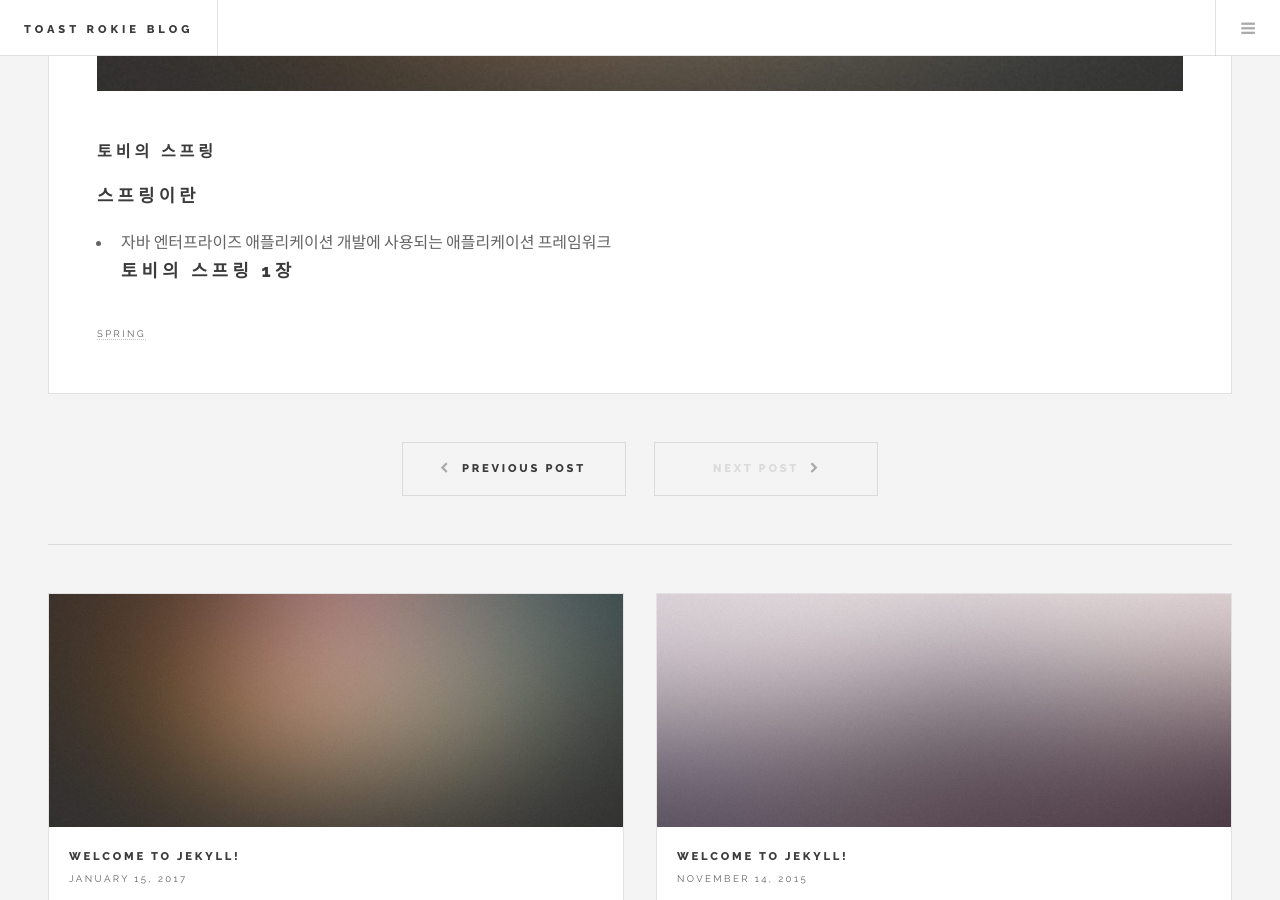
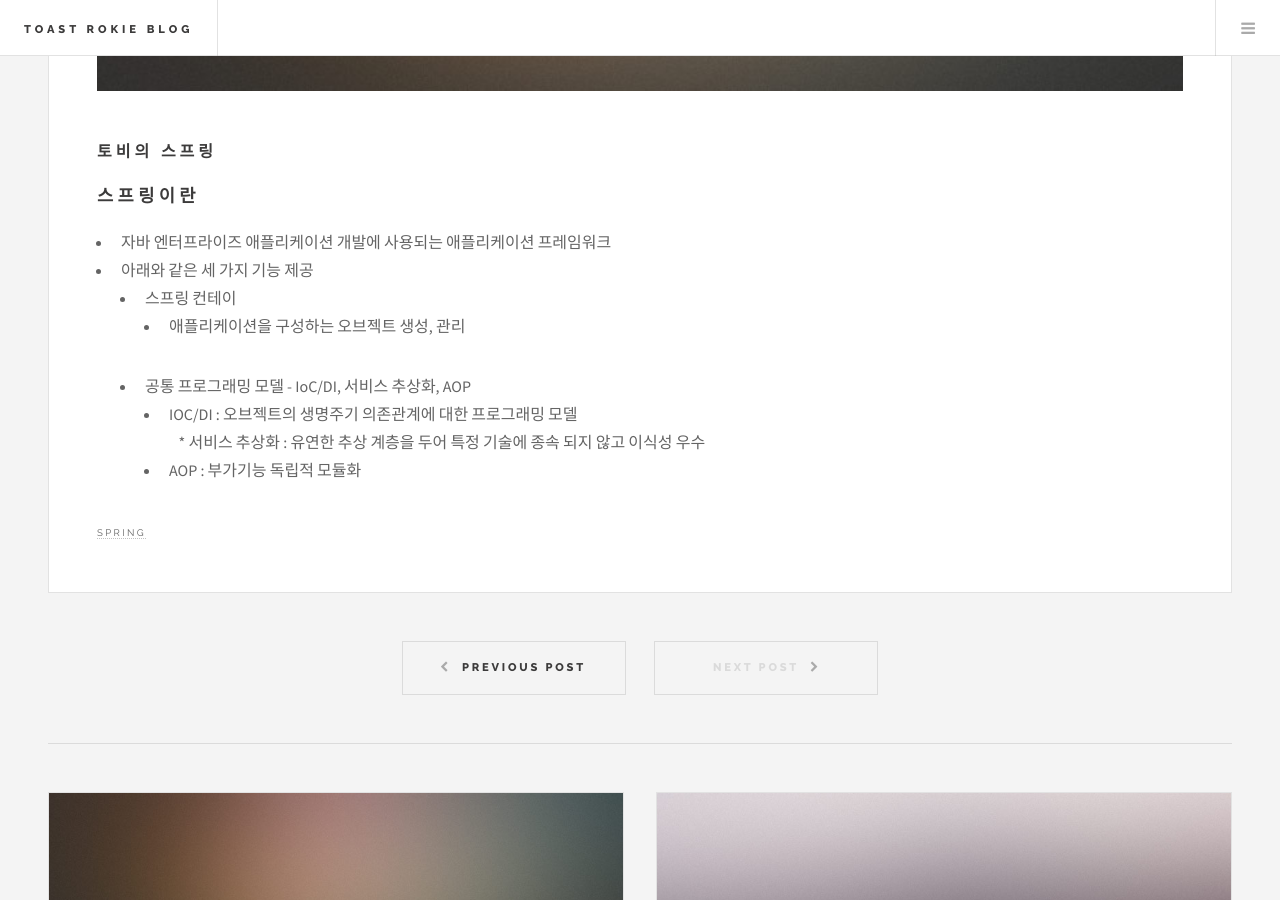
Before and after one commit to naka15/naka15.githubio.backup, a Jekyll site: the page built from _posts/2015-11-14-welcome-to-jekyll2.markdown, in a window 1280 px wide and 900 px high, scrolled down 901 px. Built offline with Jekyll 4.4.1, drawn with Linux system fonts in a browser that asks for light colours; comment, search, counter and statistics services are not loaded.

Commit message:
Update 2015-11-14-welcome-to-jekyll2.markdown

```diff
--- a/_posts/2015-11-14-welcome-to-jekyll2.markdown
+++ b/_posts/2015-11-14-welcome-to-jekyll2.markdown
@@ -7,7 +7,14 @@ categories: spring
 tags: spring
 image: /images/pic03.jpg
 ---
+
 # 토비의 스프링
 ## 스프링이란
 - 자바 엔터프라이즈 애플리케이션 개발에 사용되는 애플리케이션 프레임워크
-## 토비의 스프링 1장
+- 아래와 같은 세 가지 기능 제공
+  * 스프링 컨테이
+  	* 애플리케이션을 구성하는 오브젝트 생성, 관리
+  * 공통 프로그래밍 모델 - IoC/DI, 서비스 추상화, AOP
+    * IOC/DI : 오브젝트의 생명주기 의존관계에 대한 프로그래밍 모델
+    * 서비스 추상화 : 유연한 추상 계층을 두어 특정 기술에 종속 되지 않고 이식성 우수
+    * AOP : 부가기능 독립적 모듈화
```
